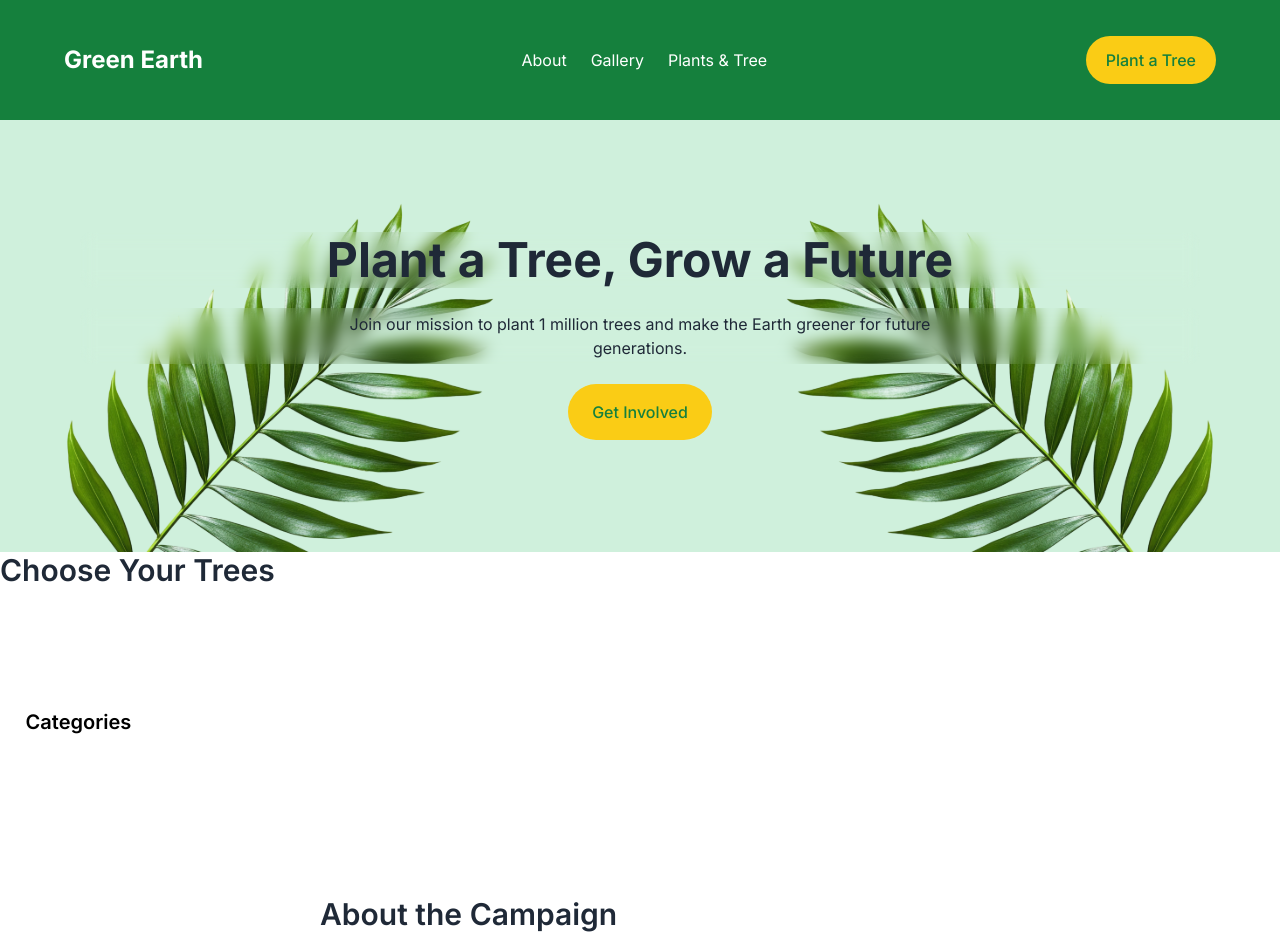
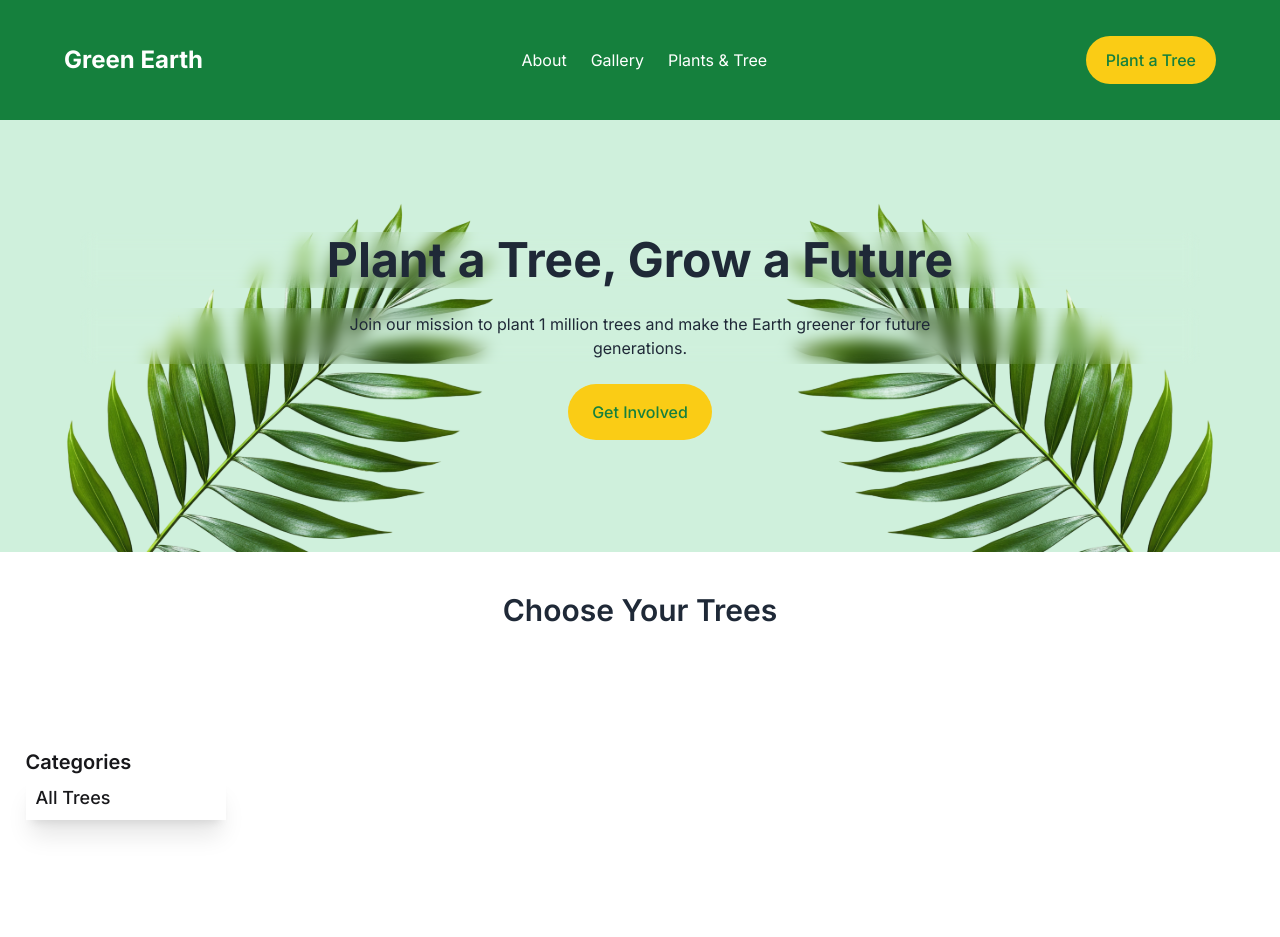
Before and after one commit to Ashik756/GreenEarth, a plain HTML site: page index.html in a window 1280 px wide. Shown: the top 937 px of the page. Drawn offline with nearby package versions, Linux system fonts and the light colour scheme; no server answers.

Commit message:
Added a specific file: [index.html]

```diff
--- a/index.html
+++ b/index.html
@@ -6,6 +6,7 @@
     <meta name="viewport" content="width=device-width, initial-scale=1.0">
 
     <!-- style -->
+    <link href="https://cdn.jsdelivr.net/npm/daisyui@5" rel="stylesheet" type="text/css" />
     <script src="https://cdn.jsdelivr.net/npm/@tailwindcss/browser@4"></script>
     <link rel="stylesheet" href="style.css">
 
@@ -58,25 +59,44 @@
                     class="bg-[#FACC15] rounded-full py-4 px-6 text-[#15803D] cursor-pointer font-medium">Get
                     Involved</button>
             </section>
+
         </div>
 
         <!-- Choose Your Trees -->
-        <h1 class="text-[#1F2937] text-3xl font-semibold mb-5 md:mb-10 inline-block">Choose Your Trees</h1>
-        <section class="max-w-[96%] mx-auto py-10 md:py-20 flex flex-col md:flex-row">
-
+        <div class="max-w-[96%] mx-auto py-5 md:py-10 text-center">
+            <h1 class="text-[#1F2937] text-3xl font-semibold mb-5 md:mb-10">Choose Your Trees</h1>
+        </div>
+        <section class="max-w-[96%] mx-auto py-5 md:py-10 flex flex-col md:flex-row">
             <!-- Categories -->
             <div>
                 <h3 class="font-semibold text-xl">Categories</h3>
-                <div id="Categories" class="shadow-xl min-w-[250px]"></div>
+
+                <ul id="categories" class="shadow-xl min-w-[200px]">
+                    <li id="allTrees" class="font-medium text-lg hover:bg-green-500 cursor-pointer px-2.5 py-2 rounded-lg">All Trees</li>
+                </ul>
             </div>
+
+
+
+
+
+
 
             <!-- show product -->
             <div id="displayTrees" class="grid grid-cols-1 md:grid-cols-3 gap-3 md:gap-7">
 
             </div>
 
+
+
+
+
+
+
+
+
             <!-- show cart -->
-            <div id="cart" class=""></div>
+
         </section>
 
         <!-- About the Campaign -->
@@ -142,6 +162,7 @@
     </main>
     <footer class="bg-[#14532D] text-center font-semibold text-white py-6">
         <h5>© 2025 Green Earth. All Rights Reserved.</h5>
+        <span class="loading loading-spinner loading-xl hidden bg-green-800"></span>
     </footer>
     <script src="./script.js"></script>
 </body>
```
